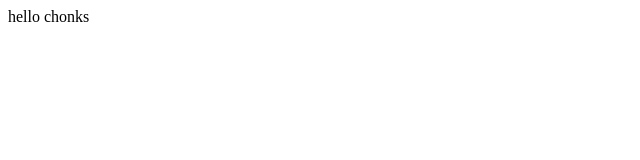
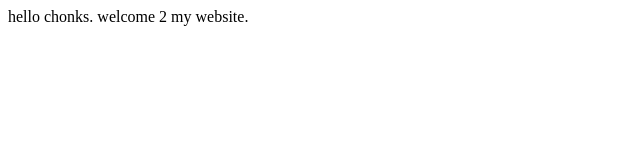
Before and after one commit to eeluker/chonk, a plain HTML site: page index.html in a window 1280 px wide. Shown: the whole page, without its empty margins (0-640 px from the left). Drawn offline with Linux system fonts and the light colour scheme.

Commit message:
second commit

```diff
--- a/index.html
+++ b/index.html
@@ -6,6 +6,6 @@
     <title>Document</title>
 </head>
 <body>
-    hello chonks
+    hello chonks. welcome 2 my website.
 </body>
 </html>
```
